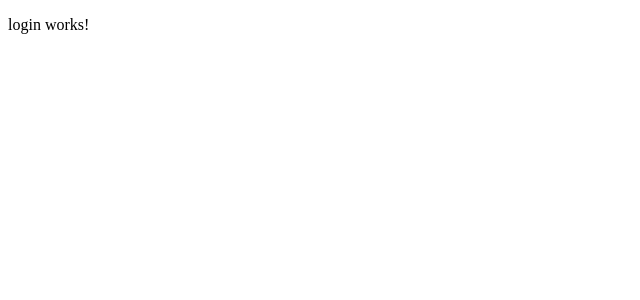
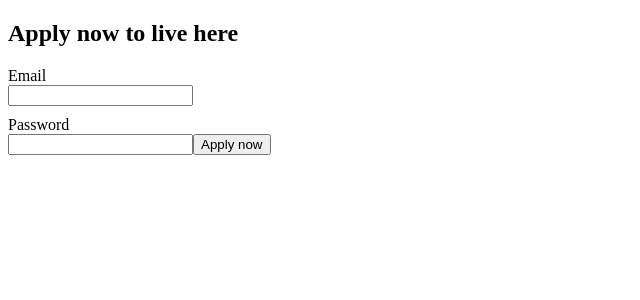
Before and after one commit to hitony7/ShowMeTheMoney, an Angular app in the folder frontend/my-app/: page / in a window 1280 px wide. Shown: the top 300 px of the page, without its empty margins (0-640 px from the left). Built offline with nearby package versions, Linux system fonts and the light colour scheme.

Commit message:
login fourm added

```diff
--- a/frontend/my-app/src/app/app.component.ts
+++ b/frontend/my-app/src/app/app.component.ts
@@ -1,10 +1,11 @@
 import { Component } from '@angular/core';
 import { RouterOutlet } from '@angular/router';
+import { LoginComponent } from './login/login.component';
 
 @Component({
   selector: 'app-root',
   standalone: true,
-  imports: [RouterOutlet],
+  imports: [RouterOutlet, LoginComponent],
   templateUrl: './app.component.html',
   styleUrl: './app.component.css'
 })
--- a/frontend/my-app/src/app/app.config.ts
+++ b/frontend/my-app/src/app/app.config.ts
@@ -3,7 +3,9 @@ import { provideRouter } from '@angular/router';
 
 import { routes } from './app.routes';
 import { provideClientHydration } from '@angular/platform-browser';
+import { provideHttpClient, withFetch } from '@angular/common/http';
 
 export const appConfig: ApplicationConfig = {
-  providers: [provideRouter(routes), provideClientHydration()]
+  providers: [provideHttpClient(withFetch()), provideRouter(routes), provideClientHydration()]
+
 };
--- a/frontend/my-app/src/app/login/login.component.css
+++ b/frontend/my-app/src/app/login/login.component.css
@@ -0,0 +1,32 @@
+label {
+    display: block;
+    margin-top: 10px;
+  }
+
+  .card-container.card {
+    max-width: 400px !important;
+    padding: 40px 40px;
+  }
+
+  .card {
+    background-color: #f7f7f7;
+    padding: 20px 25px 30px;
+    margin: 0 auto 25px;
+    margin-top: 50px;
+    -moz-border-radius: 2px;
+    -webkit-border-radius: 2px;
+    border-radius: 2px;
+    -moz-box-shadow: 0px 2px 2px rgba(0, 0, 0, 0.3);
+    -webkit-box-shadow: 0px 2px 2px rgba(0, 0, 0, 0.3);
+    box-shadow: 0px 2px 2px rgba(0, 0, 0, 0.3);
+  }
+
+  .profile-img-card {
+    width: 96px;
+    height: 96px;
+    margin: 0 auto 10px;
+    display: block;
+    -moz-border-radius: 50%;
+    -webkit-border-radius: 50%;
+    border-radius: 50%;
+  }
--- a/frontend/my-app/src/app/login/login.component.html
+++ b/frontend/my-app/src/app/login/login.component.html
@@ -1 +1,13 @@
-<p>login works!</p>
+<section class="listing-apply">
+  <h2 class="section-heading">Apply now to live here</h2>
+  <!-- []data bind () event bind -->
+  <form [formGroup]="loginForm" (submit)="submitApplication()">
+    <label for="email">Email</label>
+    <input id="email" type="text" formControlName="email">
+
+    <label for="password">Password</label>
+    <input id="password" type="text" formControlName="password">
+
+    <button type="submit" class="primary">Apply now</button>
+  </form>
+</section>
--- a/frontend/my-app/src/app/login/login.component.ts
+++ b/frontend/my-app/src/app/login/login.component.ts
@@ -1,12 +1,47 @@
 import { Component } from '@angular/core';
+import { FormControl, FormGroup, ReactiveFormsModule } from '@angular/forms';
+import { HttpClientModule, HttpClient } from '@angular/common/http';
+import { Observable } from 'rxjs';
+import { catchError } from 'rxjs/operators';
+
 
 @Component({
   selector: 'app-login',
   standalone: true,
-  imports: [],
+  imports: [ ReactiveFormsModule, HttpClientModule],
   templateUrl: './login.component.html',
-  styleUrl: './login.component.css'
+  styleUrls: ['./login.component.css']
 })
 export class LoginComponent {
+    //reactive fourm
+    loginForm = new FormGroup({
+      email: new FormControl(''),
+      password: new FormControl(''),
+    });
 
-}
+    constructor(private http: HttpClient) {
+
+    }
+
+    submitApplication() {
+      const obj = this.loginForm.value;
+      console.log(obj);
+
+      this.http.post<any>('http://localhost:3000/auth/login', obj)
+        .pipe(
+          catchError(error => {
+            // Handle errors here
+            console.error('An error occurred:', error);
+            // Re-throw the error to propagate it further
+            throw error;
+          })
+        )
+        .subscribe({
+          next: response => {
+            // Handle the response here
+            console.log(response);
+          }
+        });
+    }
+
+  }
```
Also changed, not shown: frontend/my-app/src/app/app.component.css (line endings or trailing spaces), 1 other file (tests, documents, lock files or other folders).
